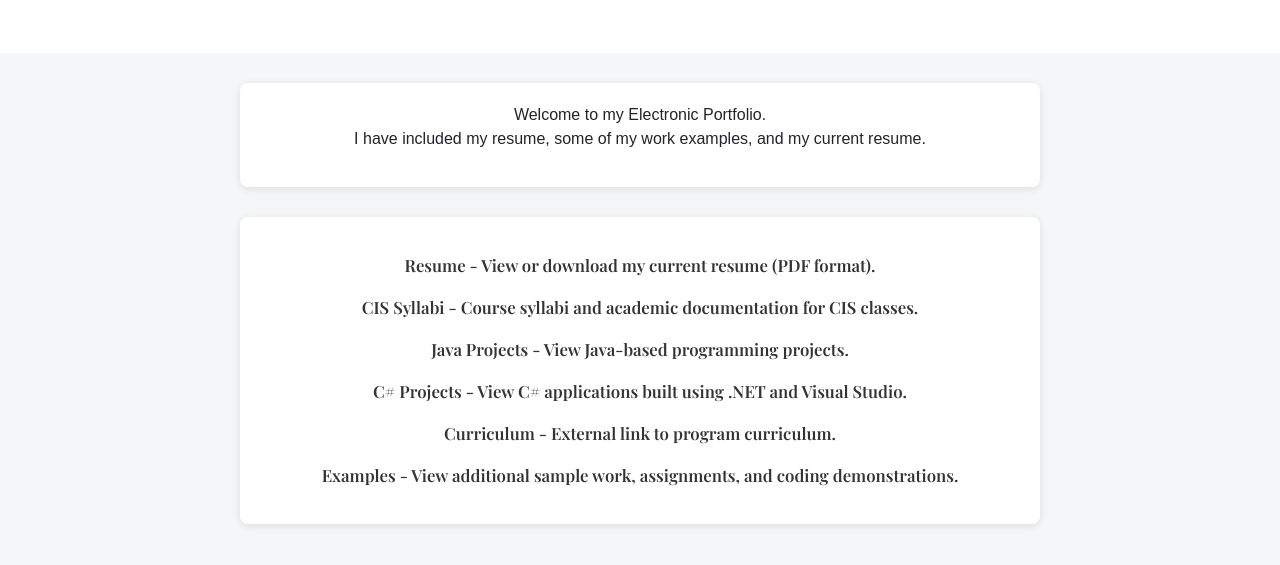
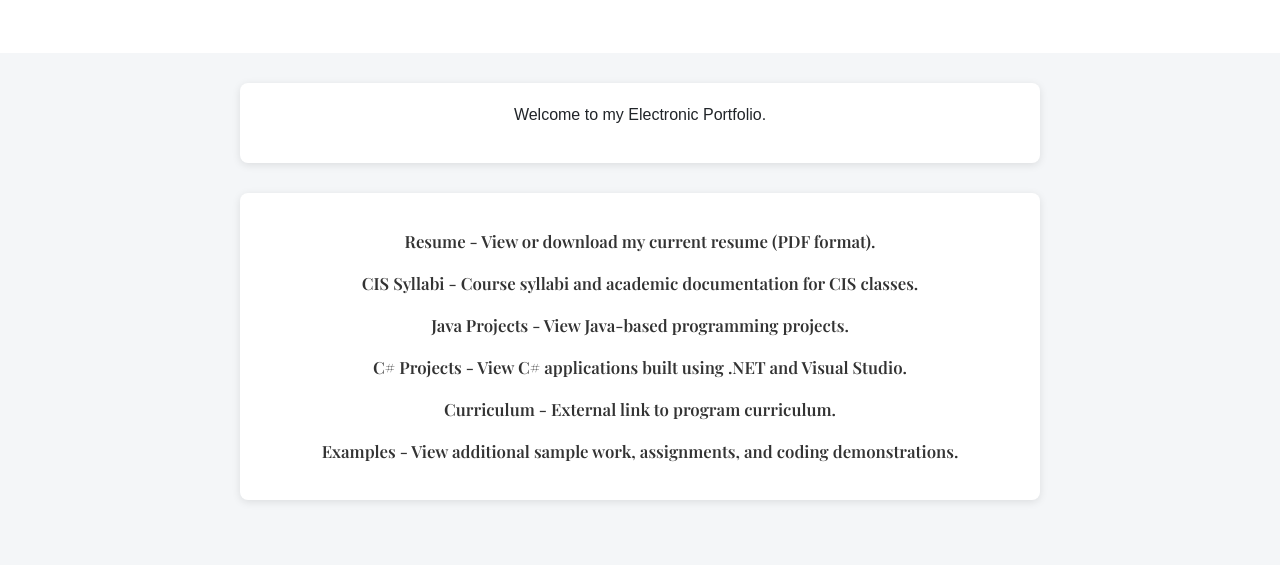
Before and after one commit to ASebring0715/maysportfolio.github.io, a plain HTML site: page index.html in a window 1280 px wide. Shown: the part 197-762 px from the top of the page. Drawn offline with nearby package versions, Linux system fonts and the light colour scheme; a script that the page names is missing.

```diff
--- a/index.html
+++ b/index.html
@@ -44,7 +44,7 @@
 <main class="content">
     <p>
         Welcome to my Electronic Portfolio.<br>
-        I have included my resume, some of my work examples, and my current resume.
+
     </p>
 </main>
 <section class="nav-descriptions">
```
